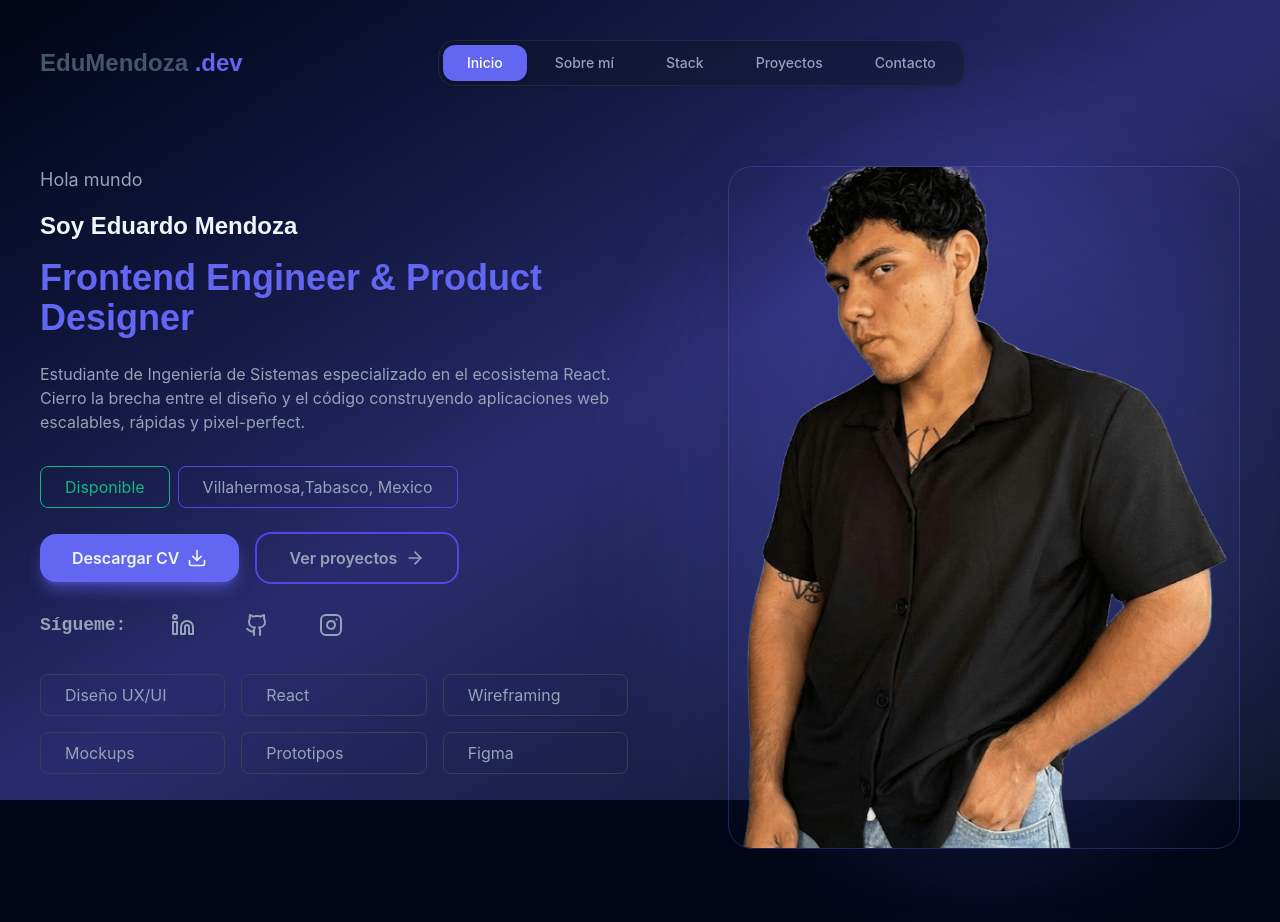
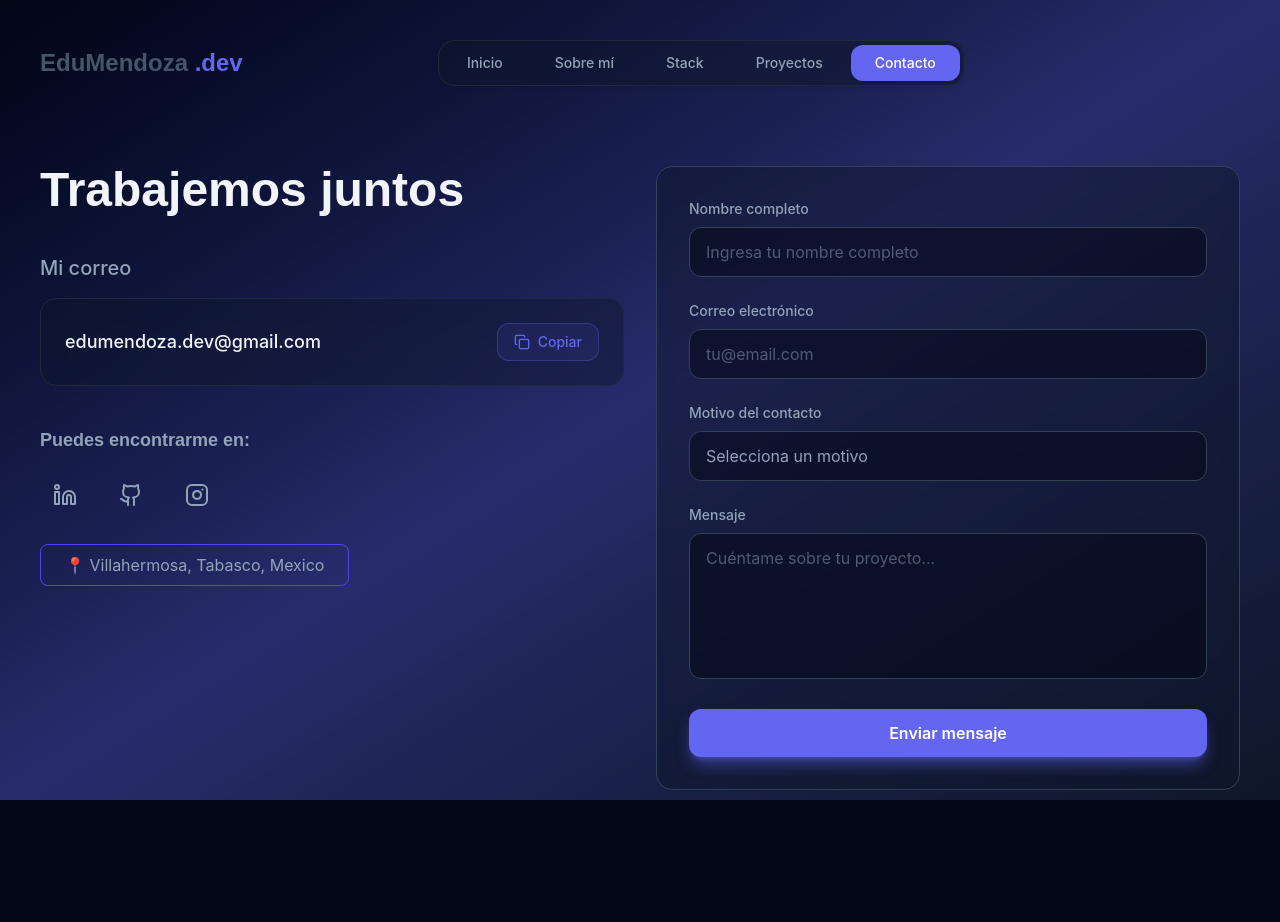
Before and after one commit to eduardomendoza87/Portafolio-Profesional, a React (Vite) app: page /contacto in a window 1280 px wide. Before the commit this address led to /. Shown: the top 922 px of the page. Built offline with nearby package versions, Linux system fonts and the light colour scheme.

Commit message:
feat:Creacion de seccion contacto y conneccion con nuestro servicio de correo

```diff
--- a/package.json
+++ b/package.json
@@ -10,6 +10,7 @@
     "preview": "vite preview"
   },
   "dependencies": {
+    "@emailjs/browser": "^4.4.1",
     "@tailwindcss/vite": "^4.1.18",
     "lucide-react": "^0.561.0",
     "react": "^19.2.3",
--- /dev/null
+++ b/src/pages/Contact.jsx
@@ -0,0 +1,190 @@
+import React, { useState } from "react";
+import emailjs from '@emailjs/browser'; // <--- 1. IMPORTAR ESTO
+import { Linkedin, Github, Instagram, AlertCircle, Copy, Check } from "lucide-react";
+
+const Contact = () => {
+  const [formData, setFormData] = useState({
+    fullname: '',
+    email: '',
+    reason: '',
+    message: ''
+  });
+
+  const [errors, setErrors] = useState({});
+  const [isSubmitting, setIsSubmitting] = useState(false);
+  const [copied, setCopied] = useState(false);
+  const [successMsg, setSuccessMsg] = useState(''); // Estado para mensaje de éxito visual
+
+  const handleChange = (e) => {
+    const { name, value } = e.target;
+    setFormData({ ...formData, [name]: value });
+    if (errors[name]) {
+      setErrors({ ...errors, [name]: '' });
+    }
+  };
+
+  const handleSubmit = async (e) => {
+    e.preventDefault();
+    setIsSubmitting(true);
+    setSuccessMsg('');
+
+    // --- 2. CONFIGURACIÓN DE EMAILJS ---
+   const SERVICE_ID = import.meta.env.VITE_EMAILJS_SERVICE_ID;
+const TEMPLATE_ID = import.meta.env.VITE_EMAILJS_TEMPLATE_ID;
+const PUBLIC_KEY = import.meta.env.VITE_EMAILJS_PUBLIC_KEY;
+
+    // Objeto que coincide con las variables {{variables}} de tu template en EmailJS
+    const templateParams = {
+        fullname: formData.fullname,
+        email: formData.email,
+        reason: formData.reason,
+        message: formData.message,
+    };
+
+    try {
+      // Enviamos el correo
+      await emailjs.send(SERVICE_ID, TEMPLATE_ID, templateParams, PUBLIC_KEY);
+
+      // Éxito
+      setSuccessMsg('¡Mensaje enviado con éxito! Te responderé pronto.');
+      setFormData({ fullname: '', email: '', reason: '', message: '' }); // Limpiar form
+
+    } catch (error) {
+      console.error('Error al enviar:', error);
+      alert('Hubo un error al enviar el mensaje. Por favor intenta más tarde.');
+    } finally {
+      setIsSubmitting(false);
+    }
+  };
+
+  // Función para copiar email
+  const copyEmail = () => {
+    navigator.clipboard.writeText('edumendoza.dev@gmail.com');
+    setCopied(true);
+    setTimeout(() => setCopied(false), 2000);
+  };
+
+  return (
+    <div className="bg-transparent min-h-screen p-10">
+      <div className="max-w-7xl mx-auto">
+        <div className="grid grid-cols-1 md:grid-cols-2 gap-8">
+
+          {/* COLUMNA 1: INFO DE CONTACTO */}
+          <div>
+            <h1 className="text-5xl font-display font-semibold mb-10 text-text-primary">
+              Trabajemos juntos
+            </h1>
+
+            <p className="text-xl font-body font-medium mb-4 text-text-secondary">
+              Mi correo
+            </p>
+
+            <div className="group mb-10 bg-surface/45 backdrop-blur-md rounded-2xl p-6 border border-border-default hover:border-accent/50 transition-all duration-300 hover:shadow-2xl hover:shadow-accent/10 overflow-hidden">
+              <div className="flex items-center justify-between gap-4">
+                <p className="text-lg font-body font-medium text-text-primary">
+                  edumendoza.dev@gmail.com
+                </p>
+                <button
+                  onClick={copyEmail}
+                  className="flex items-center gap-2 px-4 py-2 rounded-xl bg-accent/10 text-accent border border-accent/30 hover:bg-accent hover:text-white transition-all duration-300 hover:scale-105"
+                >
+                  {copied ? (
+                    <>
+                      <Check className="w-4 h-4" />
+                      <span className="text-sm font-medium">Copiado</span>
+                    </>
+                  ) : (
+                    <>
+                      <Copy className="w-4 h-4" />
+                      <span className="text-sm font-medium">Copiar</span>
+                    </>
+                  )}
+                </button>
+              </div>
+            </div>
+
+            <p className="text-text-secondary text-lg font-display font-semibold mb-4">
+              Puedes encontrarme en:
+            </p>
+
+            <div className="flex items-center gap-4 mb-6">
+               {/* Redes sociales (Mantener tu código igual aquí) */}
+               <a href="https://www.linkedin.com/in/eduardo-mendoza-701450289/" target="_blank" rel="noopener noreferrer" className="p-3 rounded-xl text-text-secondary hover:text-accent hover:bg-accent/10 border border-transparent hover:border-accent/50 transition-all duration-300 hover:scale-110">
+                 <Linkedin className="w-6 h-6" />
+               </a>
+               <a href="https://github.com/EduardoMendoza289" target="_blank" rel="noopener noreferrer" className="p-3 rounded-xl text-text-secondary hover:text-accent hover:bg-accent/10 border border-transparent hover:border-accent/50 transition-all duration-300 hover:scale-110">
+                 <Github className="w-6 h-6" />
+               </a>
+               <a href="https://www.instagram.com/eduardo_mendoza289/" target="_blank" rel="noopener noreferrer" className="p-3 rounded-xl text-text-secondary hover:text-accent hover:bg-accent/10 border border-transparent hover:border-accent/50 transition-all duration-300 hover:scale-110">
+                 <Instagram className="w-6 h-6" />
+               </a>
+            </div>
+
+            <span className="inline-flex items-center gap-2 rounded-lg border border-accent-hover px-6 py-2 text-text-secondary hover:bg-accent/20 transition-colors duration-300">
+              📍 Villahermosa, Tabasco, Mexico
+            </span>
+          </div>
+
+          {/* COLUMNA 2 - FORMULARIO */}
+          <section className="bg-surface/50 backdrop-blur-sm rounded-2xl border border-border-active p-8">
+            <form onSubmit={handleSubmit} className="space-y-6">
+
+              {/* INPUTS DEL FORMULARIO (Mantener tu código igual, solo verificar los 'name') */}
+
+              <div>
+                <label htmlFor="fullname" className="block text-text-secondary text-sm font-medium mb-2">Nombre completo</label>
+                <input type="text" id="fullname" name="fullname" value={formData.fullname} onChange={handleChange} className="w-full bg-base/50 border border-border-active rounded-xl px-4 py-3 text-text-secondary focus:outline-none focus:ring-2 focus:ring-accent focus:border-accent transition-all duration-300" placeholder="Ingresa tu nombre completo" required />
+              </div>
+
+              <div>
+                <label htmlFor="email" className="block text-text-secondary text-sm font-medium mb-2">Correo electrónico</label>
+                <input type="email" id="email" name="email" value={formData.email} onChange={handleChange} className="w-full bg-base/50 border border-border-active rounded-xl px-4 py-3 text-text-secondary focus:outline-none focus:ring-2 focus:ring-accent focus:border-accent transition-all duration-300" placeholder="tu@email.com" required />
+              </div>
+
+              <div>
+                <label htmlFor="reason" className="block text-text-secondary text-sm font-medium mb-2">Motivo del contacto</label>
+                <select id="reason" name="reason" value={formData.reason} onChange={handleChange} className="w-full bg-base/50 border border-border-active rounded-xl px-4 py-3 text-text-secondary focus:outline-none focus:ring-2 focus:ring-accent focus:border-accent transition-all duration-300 appearance-none cursor-pointer" required>
+                  <option value="" className="bg-base">Selecciona un motivo</option>
+                  <option value="Nuevo proyecto" className="bg-base">Nuevo proyecto</option>
+                  <option value="Consultoría" className="bg-base">Consultoría</option>
+                  <option value="Colaboración" className="bg-base">Colaboración</option>
+                  <option value="Otro" className="bg-base">Otro</option>
+                </select>
+              </div>
+
+              <div>
+                <label htmlFor="message" className="block text-text-secondary text-sm font-medium mb-2">Mensaje</label>
+                <textarea id="message" name="message" rows="5" value={formData.message} onChange={handleChange} className="w-full bg-base/50 border border-border-active rounded-xl px-4 py-3 text-text-secondary focus:outline-none focus:ring-2 focus:ring-accent focus:border-accent transition-all duration-300 resize-none" placeholder="Cuéntame sobre tu proyecto..." required></textarea>
+              </div>
+
+              {/* Mensaje de éxito visual */}
+              {successMsg && (
+                <div className="p-3 bg-green-500/10 border border-green-500/30 rounded-xl text-green-400 text-sm font-medium text-center animate-pulse">
+                  {successMsg}
+                </div>
+              )}
+
+              <button
+                type="submit"
+                disabled={isSubmitting}
+                className="w-full bg-accent text-white font-semibold py-3 px-6 rounded-xl hover:bg-accent-hover hover:scale-105 active:scale-95 transition-all duration-300 shadow-lg shadow-accent/50 hover:shadow-xl hover:shadow-accent/60 disabled:opacity-50 disabled:cursor-not-allowed disabled:hover:scale-100 flex items-center justify-center gap-2"
+              >
+                {isSubmitting ? (
+                  <>
+                    <div className="w-5 h-5 border-2 border-white border-t-transparent rounded-full animate-spin"></div>
+                    Enviando...
+                  </>
+                ) : (
+                  "Enviar mensaje"
+                )}
+              </button>
+
+            </form>
+          </section>
+        </div>
+      </div>
+    </div>
+  );
+};
+
+export default Contact;
--- a/src/routes/AppRoutes.jsx
+++ b/src/routes/AppRoutes.jsx
@@ -7,6 +7,7 @@ import About from '../pages/About';
 import StackTech from '../pages/StackTech';
 import Projects from '../pages/Projects';
 import ProjectDetails from '../pages/CasoStudy';
+import Contact from '../pages/Contact';
 const AppRoutes = () => {
   return (
     <Routes>
@@ -23,6 +24,8 @@ const AppRoutes = () => {
         <Route path="proyectos" element={<Projects/>}/>
         {/*Ruta: Detalle de proyecto*/}
         <Route path="proyectos/:id" element={<ProjectDetails />} />
+        {/*Ruta: Contacto*/ }
+        <Route path="contacto" element={<Contact />} />
 
         {/* Ruta 404: Redirigir a inicio si no existe */}
         <Route path="*" element={<Navigate to="/" replace />} />
```
Also changed, not shown: 1 other file (tests, documents, lock files or other folders).
